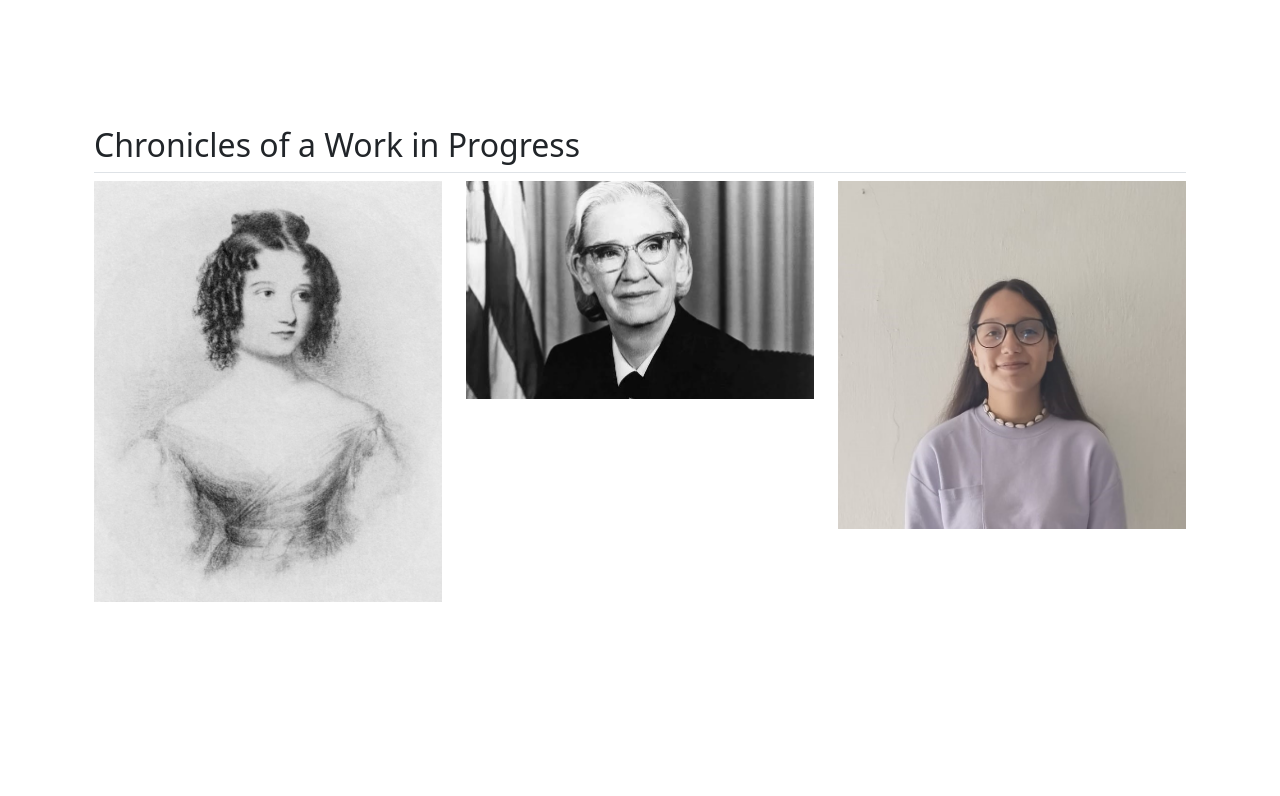
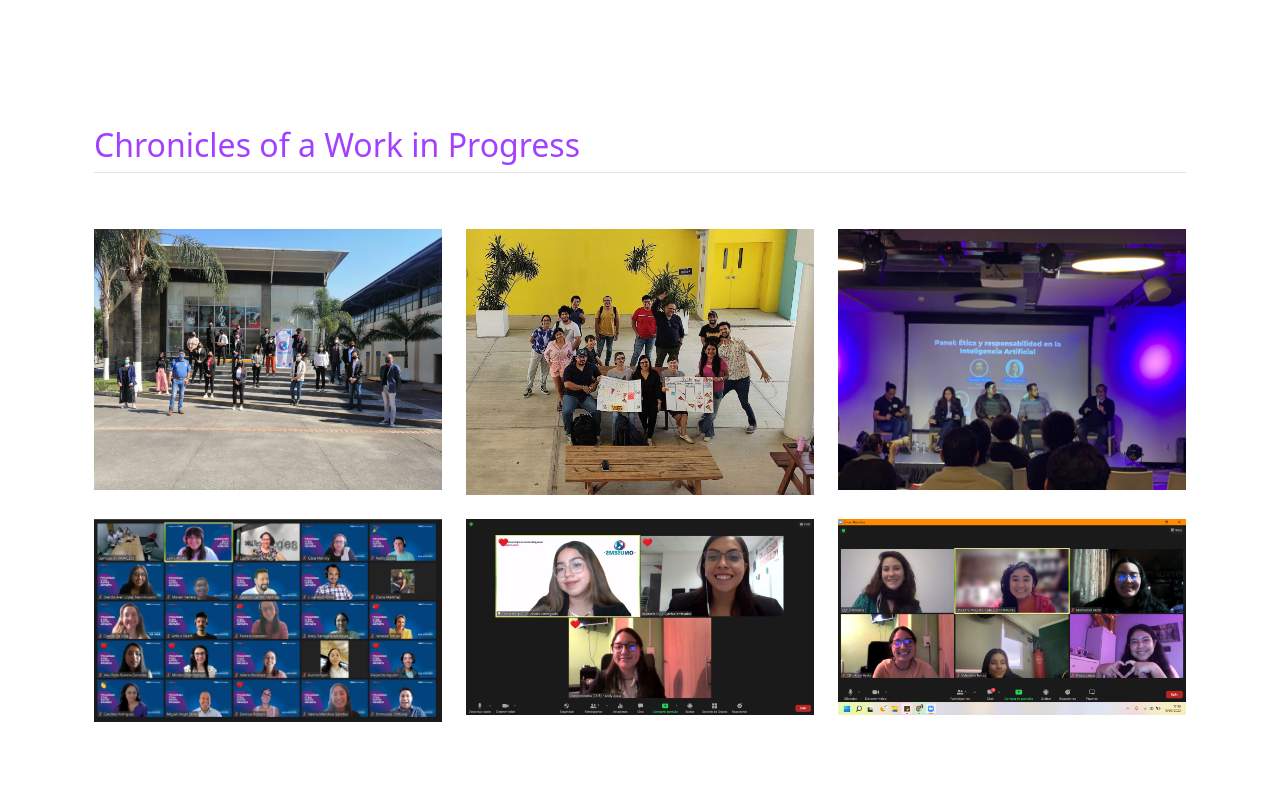
Before and after one commit to ArelyAyalaR/portfolio, a plain HTML site: page index.html in a window 1280 px wide. Shown: the part 1300-2096 px from the top of the page. Drawn offline with nearby package versions, Linux system fonts and the light colour scheme; a web font is replaced by a local one.

Commit message:
update resume

```diff
--- a/index.html
+++ b/index.html
@@ -22,28 +22,6 @@
 
 <body>
     <header>
-        <!-- <nav class="navbar fixed-top navbar-expand-lg bg-black" data-bs-theme="dark">
-            <div class="container">
-                <a class="navbar-brand" href="#presentacion">Arely Ayala</a>
-                <button class="navbar-toggler" type="button" data-bs-toggle="collapse" data-bs-target="#navbarNav"
-                    aria-controls="navbarNav" aria-expanded="false" aria-label="Toggle navigation">
-                    <span class="navbar-toggler-icon"></span>
-                </button>
-                <div class="collapse navbar-collapse" id="navbarNav">
-                    <ul class="navbar-nav">
-                        <li class="nav-item">
-                            <a class="nav-link active" aria-current="page" href="#habilidades">Habilidades</a>
-                        </li>
-                        <li class="nav-item">
-                            <a class="nav-link active" href="#proyectos">Proyectos</a>
-                        </li>
-                        <li class="nav-item">
-                            <a class="nav-link active" href="#contacto">Contacto</a>
-                        </li>
-                    </ul>
-                </div>
-            </div>
-        </nav> -->
     </header>
 
 
@@ -58,8 +36,8 @@
                     technology and its applications. I am passionate about continuous learning and growth. I have strong
                     programming and computing skills, and I am dedicated and quick to learn.</p>
                 <div class="d-grid gap-2 d-sm-flex justify-content-sm-center">
-                    <button id="button-cv" type="button"
-                        class="btn btn-outline-secondary btn-lg px-4">Curriculum</button>
+                    <a id="button-cv" href="ArelyAyala_CV.pdf" download="Arely_CV.pdf"
+                        class="btn btn-outline-secondary btn-lg px-4">Resume</a>
                 </div>
             </div>
         </section>
@@ -125,17 +103,25 @@
         <section id="proyectos" class="container px-4 py-5">
             <h2 class="pb-2 border-bottom">Chronicles of a Work in Progress</h2>
 
-            <div class="row">
+            <div class="row py-5">
                 <div class="col-md-4 mb-4">
-                    <img src="./assets/ada.jpeg" class="img-fluid" alt="Descripción de la foto">
+                    <img src="./assets/things/onusems.jpg" class="img-fluid" alt="Descripción de la foto">
                 </div>
                 <div class="col-md-4 mb-4">
-                    <img src="./assets/grace.jpeg" class="img-fluid" alt="Descripción de la foto">
+                    <img src="./assets/things/pm.jpg" class="img-fluid" alt="Descripción de la foto">
                 </div>
                 <div class="col-md-4 mb-4">
-                    <img src="./assets/foto.jpg" class="img-fluid" alt="Descripción de la foto">
+                    <img src="./assets/things/panel.jpg" class="img-fluid" alt="Descripción de la foto">
                 </div>
-                <!-- Añade más columnas según sea necesario -->
+                <div class="col-md-4 mb-4">
+                    <img src="./assets/things/stemaspire.jpg" class="img-fluid" alt="Descripción de la foto">
+                </div>
+                <div class="col-md-4 mb-4">
+                    <img src="./assets/things/onusems_2.jpg" class="img-fluid" alt="Descripción de la foto">
+                </div>
+                <div class="col-md-4 mb-4">
+                    <img src="./assets/things/protagonistasDF.jpg" class="img-fluid" alt="Descripción de la foto">
+                </div>
             </div>
         </section>
     </main>
--- a/style.css
+++ b/style.css
@@ -17,6 +17,10 @@ selector {
     background-position: center;
     background-size: cover;
 
+}
+
+h2{
+    color: #a340ff;
 }
 
 #button-cv{
```
Also changed, not shown: assets/ada.jpeg (deleted), assets/hady.webp (deleted), assets/things/onusems.jpg (added), assets/things/onusems_2.jpg (added), assets/things/panel.jpg (added), assets/things/pm.jpg (added), assets/things/protagonistasDF.jpg (added), assets/things/stemaspire.jpg (added), 1 other file.
